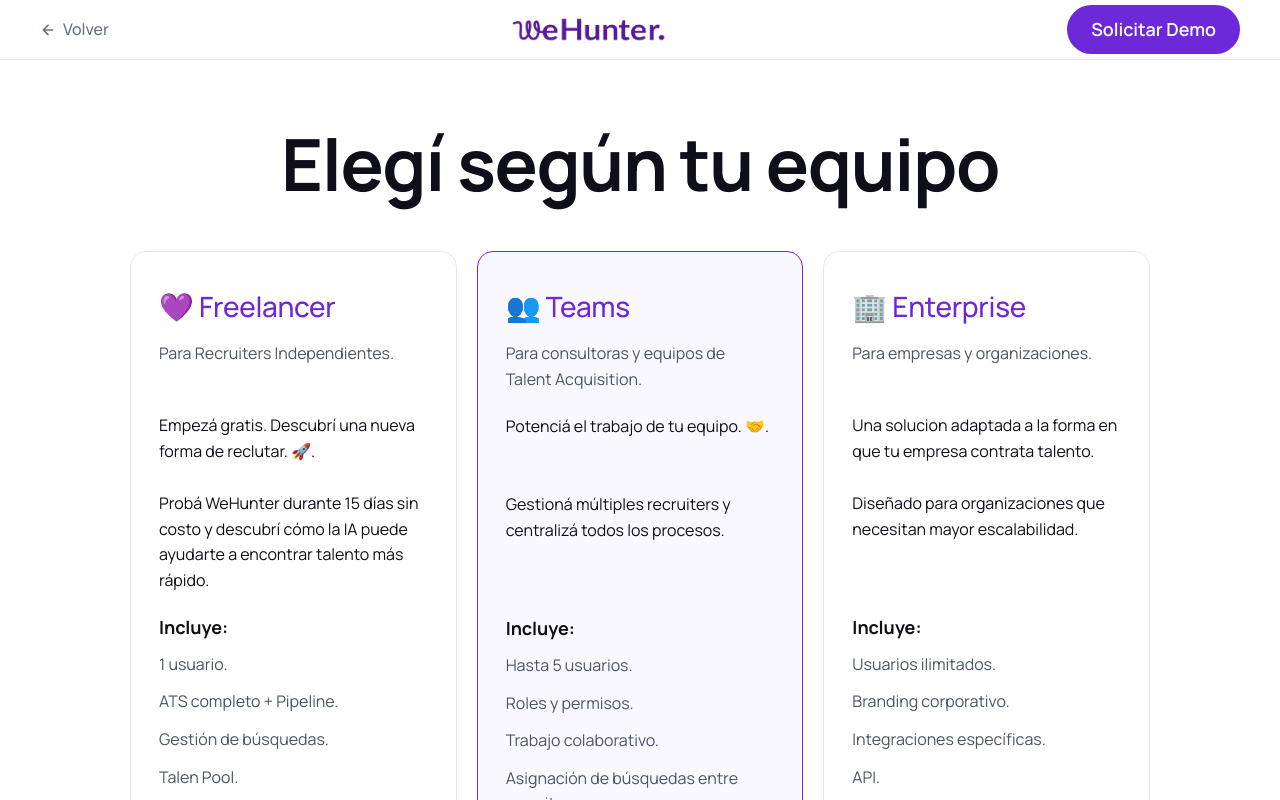
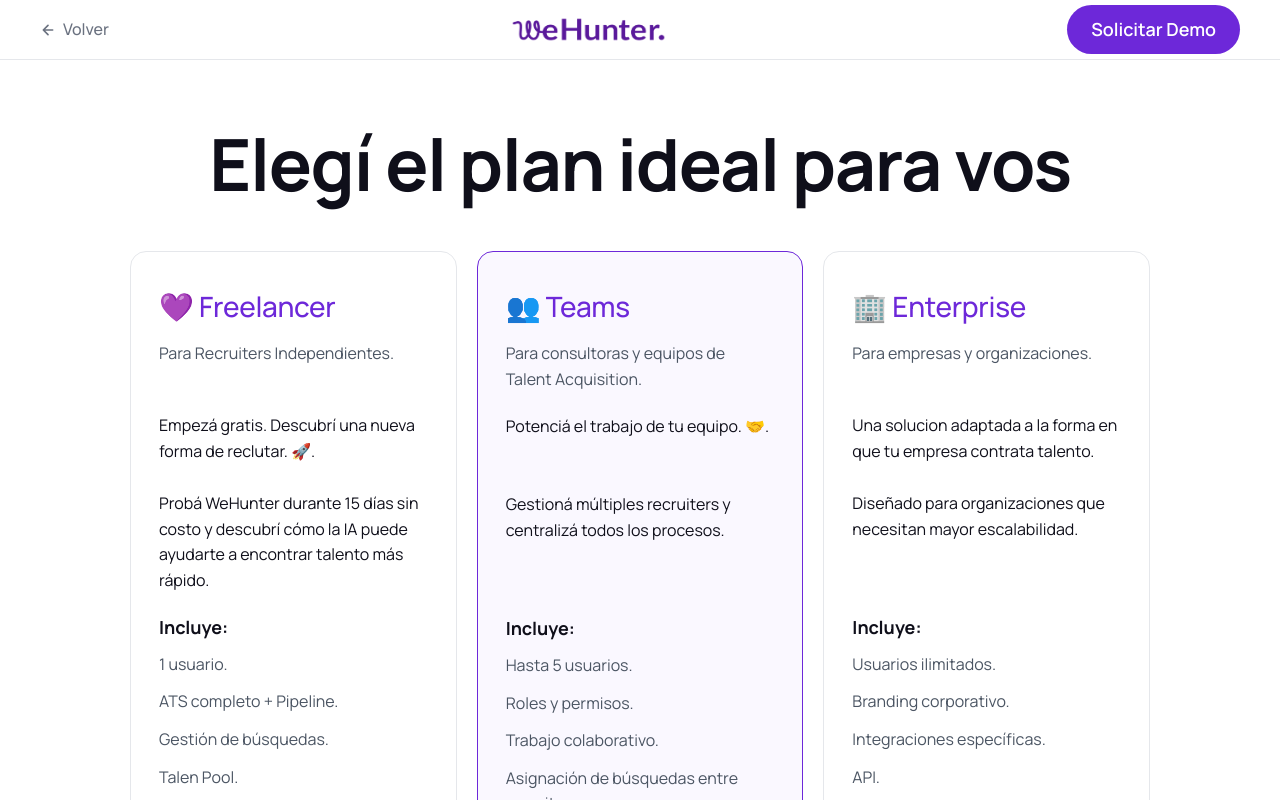
Before and after one commit to javoarce90-droid/WeHunter-COLLABORATION, a Next.js app: page /precios in a window 1280 px wide. Shown: the top 800 px of the page. Built offline with nearby package versions, Linux system fonts and the light colour scheme.

Commit message:
Update page title on PricingPage component

```diff
--- a/src/app/_marketing/components/PricingPage.tsx
+++ b/src/app/_marketing/components/PricingPage.tsx
@@ -104,7 +104,7 @@
       </nav>
 
       <div className="page">
-        <h1 className="page-title">Elegí según tu equipo</h1>
+        <h1 className="page-title">Elegí el plan ideal para vos</h1>
 
         <div className="plans-grid">
           {PLANS.map((plan) => (
```
